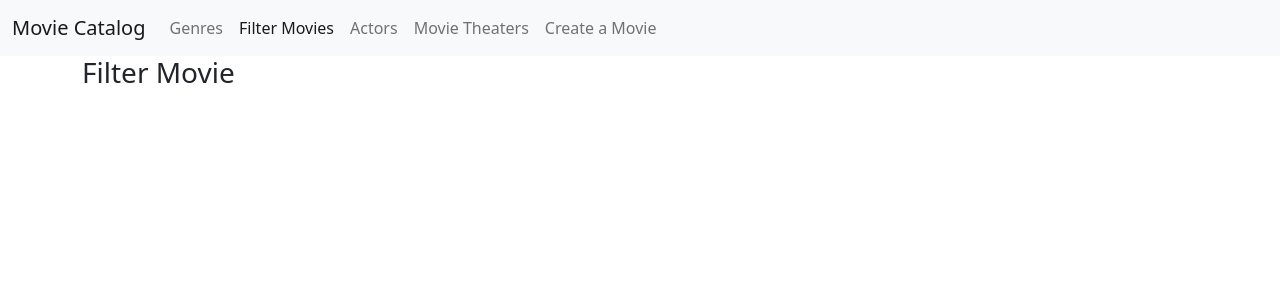
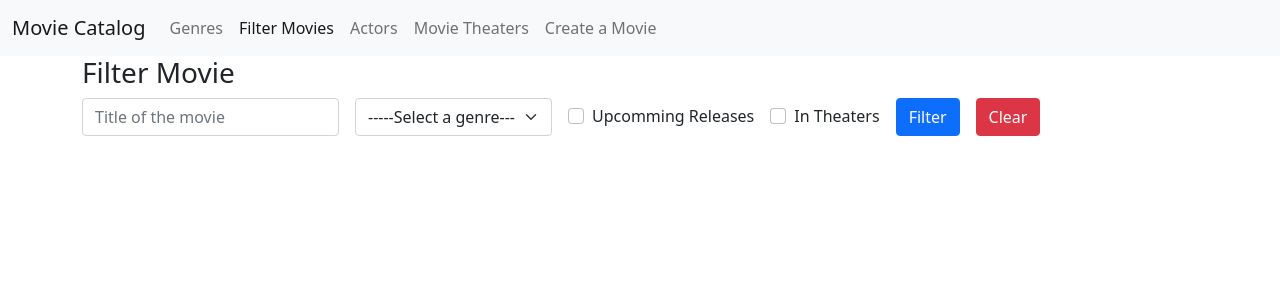
Before and after one commit to popularbelbase07/PopularCinemaHouse, a React (Create React App) app: page /movies/filter in a window 1280 px wide. Shown: the top 300 px of the page. Built offline with nearby package versions, Linux system fonts and the light colour scheme.

Commit message:
Added Filter Movie Form

```diff
--- a/src/Utils/Button.tsx
+++ b/src/Utils/Button.tsx
@@ -5,7 +5,7 @@
     <button
       type={props.type}
       disabled ={props.disabled}
-      className="btn btn-primary"
+      className={props.className}
       onClick={props.onClick}
     >
       {props.children}
@@ -18,8 +18,10 @@
   onClick?(): void;
   type: "button" | "submit";
   disabled: boolean;
+  className: string;
 }
 Button.defaultProps = {
   type: "button",
-  disabled: false
+  disabled: false,
+  className:"btn btn-primary"
 };
--- a/src/genres/Genres.model.d.ts
+++ b/src/genres/Genres.model.d.ts
@@ -1,3 +1,8 @@
 export interface GenreCreationDTO {
     name: string;
 }
+
+export interface genreDTO{
+    id: number;
+    name: string;
+}
--- a/src/movies/FilterMovies.tsx
+++ b/src/movies/FilterMovies.tsx
@@ -1,8 +1,111 @@
-export default function FilterMovies(){
-    return(
-        <>
-        <h3>Filter Movie</h3>
+import { Field, Form, Formik } from "formik";
+import { genreDTO } from "../genres/Genres.model";
+import Button from "../Utils/Button";
 
-        </>
-    )
+export default function FilterMovies() {
+  const initialValues: filterMoviesForm = {
+    title: "",
+    genreId: 0,
+    upcommingReleases: false,
+    inTheaters: false,
+  };
+
+  const genres: genreDTO[] = [
+    { id: 1, name: "Drama" },
+    { id: 2, name: "Comedy" },
+  ];
+
+  return (
+    <>
+      <h3>Filter Movie</h3>
+      <Formik
+        initialValues={initialValues}
+        onSubmit={(values) => console.log(values)}
+      >
+        {(formikProps) => (
+          <Form>
+            <div className="row gx-3 align-items-center">
+              <div className="col-auto">
+                <input
+                  type="text"
+                  className="form-control"
+                  id="title"
+                  placeholder="Title of the movie"
+                  {...formikProps.getFieldProps("title")}
+                />
+              </div>
+
+
+              <div className="col-auto">
+                <select
+                  className="form-select"
+                  {...formikProps.getFieldProps("genreId")}
+                >
+                  <option value="0">-----Select a genre---</option>
+                  {genres.map((genre) => (
+                    <option key={genre.id} value={genre.id}>
+                      {genre.name}
+                    </option>
+                  ))}
+                </select>
+              </div>
+
+            <div className="col-auto">
+              <div className="form-check">
+                <Field
+                  className="form-check-input"
+                  id="upcommingReleases"
+                  name="upcommingReleases"
+                  type="checkbox"
+                />
+                <label className="form-check-label" htmlFor="upcommingReleases">
+                  Upcomming Releases
+                </label>
+              </div>
+              </div>
+
+              <div className="col-auto">
+                <div className="form-check">
+                  <Field
+                    className="form-check-input"
+                    id="inTheaters"
+                    name="inTheaters"
+                    type="checkbox"
+                  />
+                  <label className="form-check-label" htmlFor="inTheaters">
+                    {" "}
+                    In Theaters
+                  </label>
+                </div>
+              </div>
+
+              <div className="col-auto">
+                <Button
+                  className="btn btn-primary"
+                  onClick={() => formikProps.submitForm()}
+                >
+                  {" "}
+                  Filter
+                </Button>
+                <Button
+                  className="btn btn-danger ms-3"
+                  onClick={() => formikProps.setValues(initialValues)}
+                >
+                  {" "}
+                  Clear
+                </Button>
+              </div>
+            </div>
+          </Form>
+        )}
+      </Formik>
+    </>
+  );
 }
+
+interface filterMoviesForm {
+  title: string;
+  genreId: number;
+  upcommingReleases: boolean;
+  inTheaters: boolean;
+}
```
Also changed, not shown: public/Popularalogo.jpg (added).
